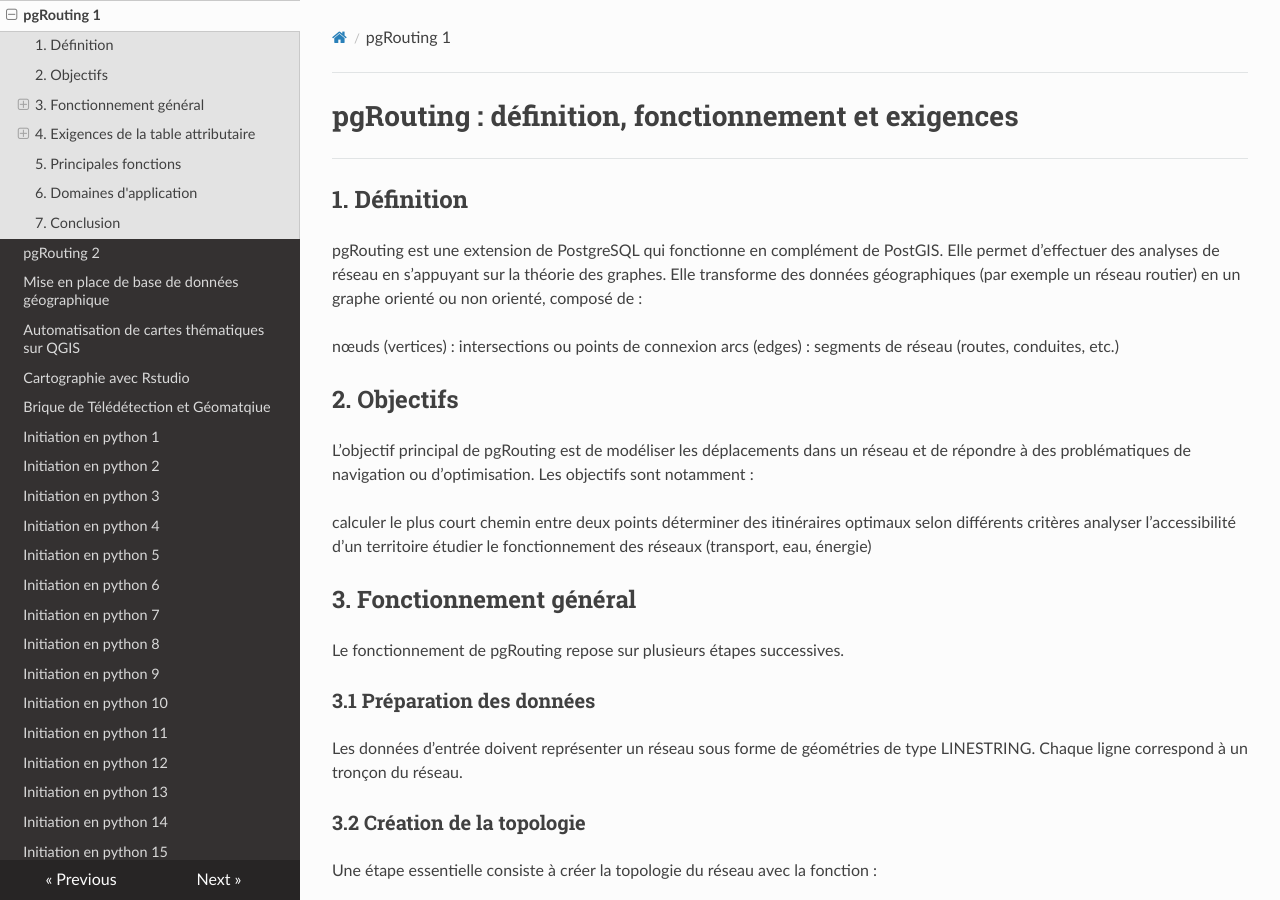
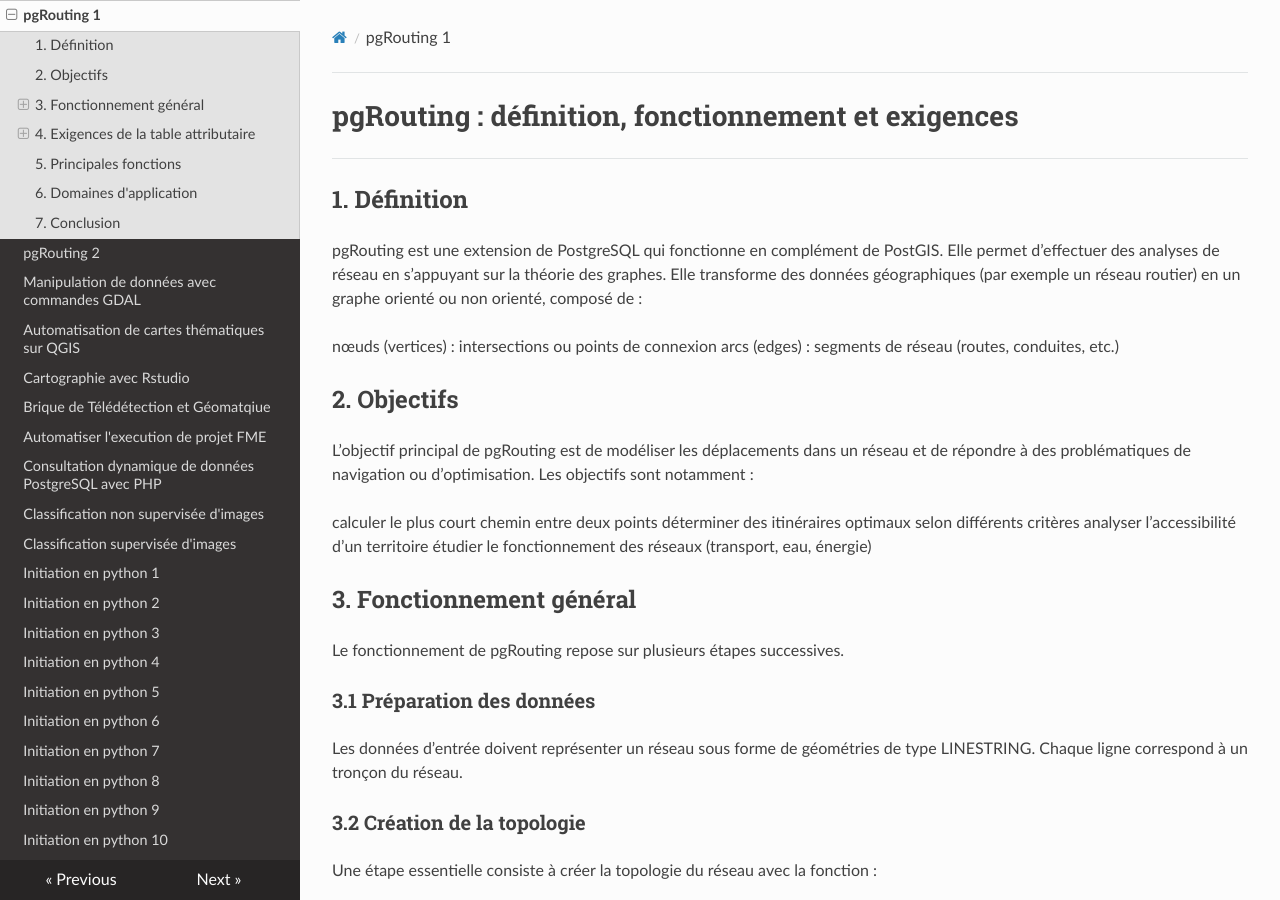
Before and after one commit to abdou123-guene/Site_de_documentation_geomatique, an MkDocs documentation site: the page built from docs/pgrouting1.md, in a window 1280 px wide and 900 px high. Built offline with MkDocs 1.6.1, drawn with Linux system fonts in a browser that asks for light colours; nearby versions of some CDN libraries.

Commit message:
Reorganize mkdocs.yml navigation structure

```diff
--- a/mkdocs.yml
+++ b/mkdocs.yml
@@ -5,16 +5,20 @@
 
 nav:
   - Accueil: index.md
-  - Interopérabilité des données en géomatique: Interoperabilite.md
+  - Mise en place de base de données géographique: etude_cas_bdd.md
   - Admin et Base de données géographique : aide_sql.md
   - Quelques exemples de scripts SQL fréquents en géomatique: abdou_julien_base_de_donnees.md
   - PostGIS 3D: postgis_3d_notes.md
   - pgRouting 1: pgrouting1.md
   - pgRouting 2: pgrouting2.md
-  - Mise en place de base de données géographique: etude_cas_bdd.md
+  - Manipulation de données avec commandes GDAL: GDAL_Ubuntu.md
   - Automatisation de cartes thématiques sur QGIS: Methodologie_carto_diag_auto.md
   - Cartographie avec Rstudio: rstudio_geomatique.md
   - Brique de Télédétection et Géomatqiue: teledetection.md
+  - Automatiser l'execution de projet FME: automatisaion_fme.md
+  - Consultation dynamique de données PostgreSQL avec PHP: consultation_dynamique_script_php.md
+  - Classification non supervisée d'images: classification_image_kmeans.md
+  - Classification supervisée d'images: teledetection_cpgeom.md
   - Initiation en python 1: python1.md
   - Initiation en python 2: python2.md
   - Initiation en python 3: python3.md
@@ -30,11 +34,7 @@
   - Initiation en python 13: python13.md
   - Initiation en python 14: python14.md
   - Initiation en python 15: python15.md
-  - Classification non supervisée d'images: classification_image_kmeans.md
-  - Classification supervisée d'images: teledetection_cpgeom.md
-  - Manipulation de données avec commandes GDAL: GDAL_Ubuntu.md
-  - Automatiser l'execution de projet FME: automatisaion_fme.md
-  - Consultation dynamique de données PostgreSQL avec PHP: consultation_dynamique_script_php.md
+  - Interopérabilité des données en géomatique: Interoperabilite.md
   - Exemple de source de données entreprise : Readme.md
   - Carte Pays de Châlons‑en‑Champagne: carte_web.html
 extra_css:
```
